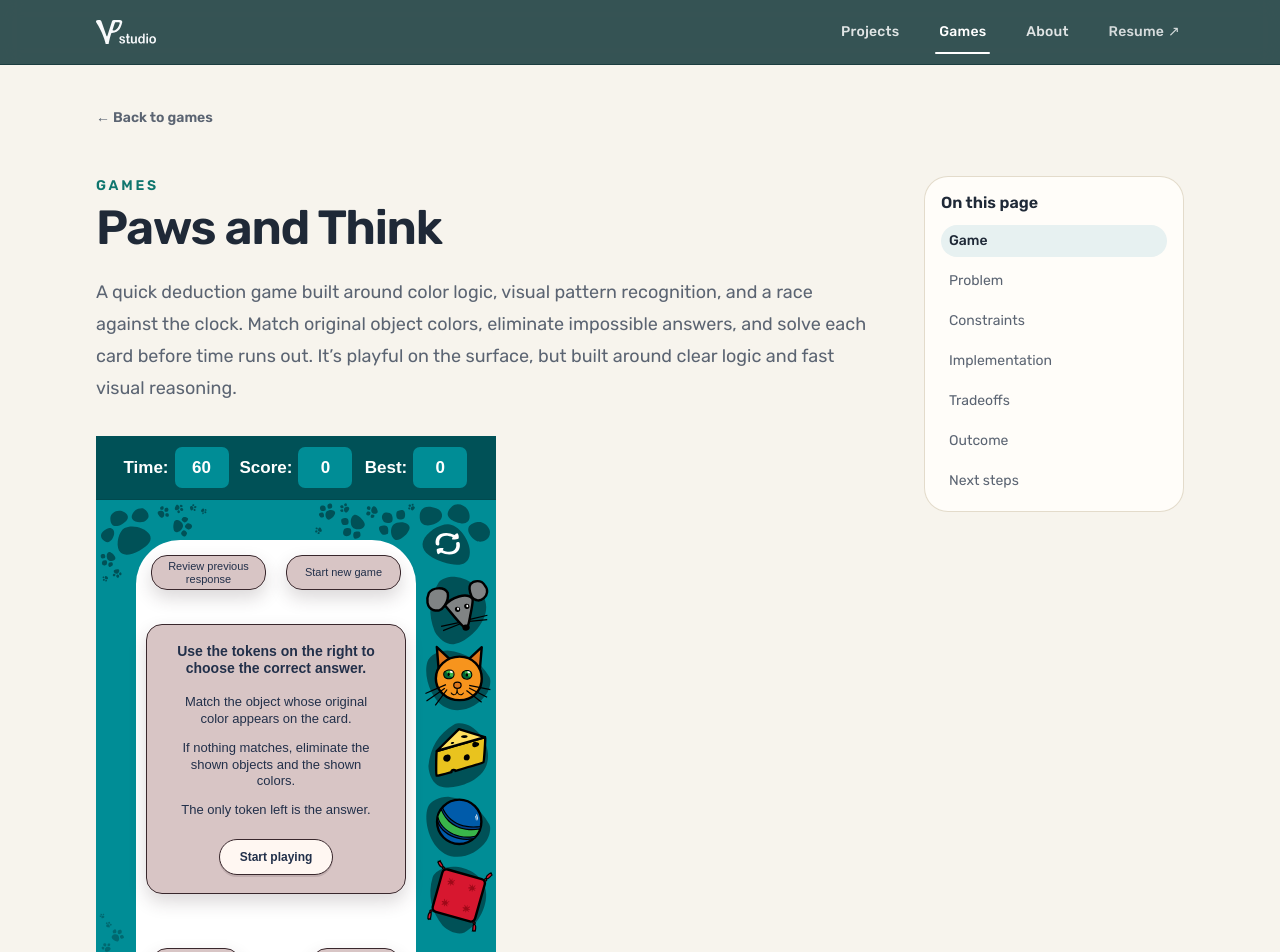
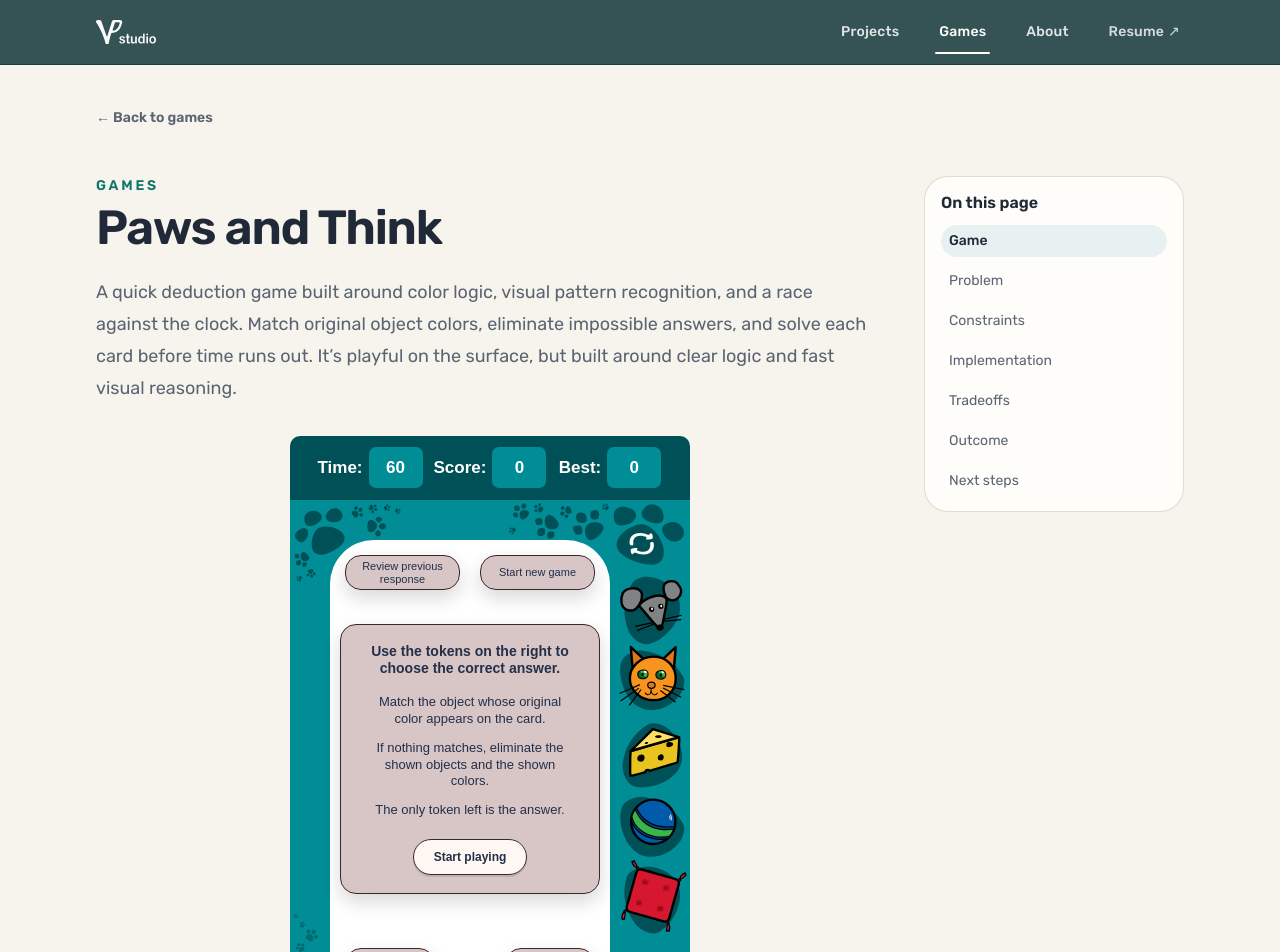
Before and after one commit to baabochka/pogudina-studio, a React (Vite) app: page /games/paws-and-think in a window 1280 px wide. Shown: the top 952 px of the page. Built offline with nearby package versions, Linux system fonts and the light colour scheme.

Commit message:
Polish paws and think board behavior

```diff
--- a/src/features/games/paws_and_think/BoardStatus.tsx
+++ b/src/features/games/paws_and_think/BoardStatus.tsx
@@ -51,7 +51,7 @@ export function BoardStatus({
 }) {
   return (
     <div
-      className="pointer-events-none absolute inset-x-0 top-0 z-30 grid grid-cols-3 items-center px-5"
+      className="pointer-events-none absolute inset-x-0 top-0 z-30 grid grid-cols-3 items-center rounded-t-[10px] px-5"
       style={{
         height: `${SCOREBOARD_RENDER_HEIGHT_PX}px`,
         background: "var(--board-dark-fill)",
--- a/src/features/games/paws_and_think/GameBoardRound.tsx
+++ b/src/features/games/paws_and_think/GameBoardRound.tsx
@@ -63,7 +63,13 @@ function isCompatibleSnapshot(
   snapshot: GameSessionSnapshot | null | undefined,
   expectedCardCount: SessionCardCount,
 ): snapshot is GameSessionSnapshot {
-  return snapshot != null && snapshot.cards.length === expectedCardCount;
+  return (
+    snapshot != null &&
+    snapshot.cards.length === expectedCardCount &&
+    snapshot.validationResult === "idle" &&
+    !snapshot.isCardTransitioning &&
+    snapshot.timeLeft > 0
+  );
 }
 
 const FALLBACK_SINGLE_CARD: ResolvedCard = {
@@ -145,6 +151,7 @@ export function GameBoardRound({
 }: {
   onModeChange?: (mode: GameMode) => void;
 } = {}) {
+  const boardViewportRef = useRef<HTMLDivElement | null>(null);
   const [isCompactBase, setIsCompactBase] = useState(true);
   const [isQuickStartOpen, setIsQuickStartOpen] = useState(true);
   const [displayedRulesCompactMode, setDisplayedRulesCompactMode] =
@@ -182,6 +189,10 @@ export function GameBoardRound({
   const shellSize = isCompactBase
     ? SHELL_SIZES.compact
     : SHELL_SIZES.expanded;
+  const [availableWidth, setAvailableWidth] = useState<number>(shellSize.width);
+  const [viewportWidth, setViewportWidth] = useState<number>(() =>
+    typeof window === "undefined" ? shellSize.width : window.innerWidth,
+  );
   const activeCardCount = isCompactBase ? 1 : expandedCardCount;
   const {
     cards,
@@ -247,6 +258,11 @@ export function GameBoardRound({
     validationResult === "wrong"
       ? activeAnswerCenters[correctAnswer]
       : null;
+  const isHintAnimationActive =
+    validationResult === "wrong" &&
+    (pawTrailSteps.length > 0 || targetHintPosition != null);
+  const isAnswerFeedbackActive =
+    validationResult === "correct" || isHintAnimationActive;
   const targetHintDelay =
     pawTrailSteps.length > 0 ? `${pawTrailSteps.length * 180 + 220}ms` : "0ms";
   const currentReviewCards = previousTurn?.cards ?? [];
@@ -292,7 +308,7 @@ export function GameBoardRound({
   };
 
   const toggleBoardMode = () => {
-    if (isRulesOpen) {
+    if (isRulesOpen || isAnswerFeedbackActive) {
       return;
     }
 
@@ -416,16 +432,77 @@ export function GameBoardRound({
     };
   }, [isRulesOpen]);
 
+  useEffect(() => {
+    const viewportElement = boardViewportRef.current;
+
+    if (!viewportElement || typeof ResizeObserver === "undefined") {
+      return;
+    }
+
+    const updateAvailableWidth = () => {
+      setAvailableWidth(viewportElement.clientWidth);
+    };
+
+    updateAvailableWidth();
+
+    const observer = new ResizeObserver(() => {
+      updateAvailableWidth();
+    });
+
+    observer.observe(viewportElement);
+
+    return () => {
+      observer.disconnect();
+    };
+  }, []);
+
+  useEffect(() => {
+    if (typeof window === "undefined") {
+      return;
+    }
+
+    const updateViewportWidth = () => {
+      setViewportWidth(window.innerWidth);
+    };
+
+    updateViewportWidth();
+    window.addEventListener("resize", updateViewportWidth);
+
+    return () => {
+      window.removeEventListener("resize", updateViewportWidth);
+    };
+  }, []);
+
+  const minScaledWidth = isCompactBase ? 250 : 400;
+  const viewportLimitedWidth = Math.max(minScaledWidth, viewportWidth - 32);
+  const maxRenderableWidth = Math.max(
+    minScaledWidth,
+    Math.min(availableWidth, viewportLimitedWidth),
+  );
+  const boardScale = Math.min(1, maxRenderableWidth / shellSize.width);
+  const scaledBoardWidth = shellSize.width * boardScale;
+  const scaledBoardHeight = shellSize.height * boardScale;
+
   const board = (
+    <div ref={boardViewportRef} className="w-full overflow-visible">
+      <div
+        className="relative mx-auto overflow-visible"
+        style={{
+          width: `${scaledBoardWidth}px`,
+          height: `${scaledBoardHeight}px`,
+        }}
+      >
         <div
           className="relative overflow-visible"
           style={{
             "--board-light-fill": "#008D96",
             "--board-dark-fill": "#005157",
             transition:
-          `width ${MODE_TRANSITION_MS}ms cubic-bezier(0.22,1,0.36,1), height ${MODE_TRANSITION_MS}ms cubic-bezier(0.22,1,0.36,1)`,
+              `width ${MODE_TRANSITION_MS}ms cubic-bezier(0.22,1,0.36,1), height ${MODE_TRANSITION_MS}ms cubic-bezier(0.22,1,0.36,1), transform ${MODE_TRANSITION_MS}ms cubic-bezier(0.22,1,0.36,1)`,
             width: `${shellSize.width}px`,
             height: `${shellSize.height}px`,
+            transform: `scale(${boardScale})`,
+            transformOrigin: "top left",
           } as CSSProperties}
         >
         <div className="BoardBaseLayer absolute inset-0 z-0">
@@ -585,6 +662,10 @@ export function GameBoardRound({
                           key={count}
                           type="button"
                           onClick={() => {
+                            if (isAnswerFeedbackActive) {
+                              return;
+                            }
+
                             const currentCardCount = isCompactBase
                               ? 1
                               : expandedCardCount;
@@ -605,7 +686,11 @@ export function GameBoardRound({
                               restartRound(count);
                             }
                           }}
-                          disabled={isRulesOpen || isPreviousReviewOpen}
+                          disabled={
+                            isRulesOpen ||
+                            isPreviousReviewOpen ||
+                            isAnswerFeedbackActive
+                          }
                           className="inline-flex min-w-[24px] items-center justify-center rounded-[5px] px-1.5 py-1 text-[11px] font-bold leading-none text-white transition-colors duration-150 focus-visible:outline-none focus-visible:ring-2 focus-visible:ring-ring focus-visible:ring-offset-2 focus-visible:ring-offset-background disabled:cursor-default disabled:opacity-80"
                           style={{
                             background: isActive
@@ -1011,7 +1096,7 @@ export function GameBoardRound({
             <button
               type="button"
               onClick={() => {
-                if (isRulesOpen) {
+                if (isRulesOpen || isAnswerFeedbackActive) {
                   return;
                 }
 
@@ -1073,6 +1158,10 @@ export function GameBoardRound({
           <button
             type="button"
               onClick={() => {
+                if (isAnswerFeedbackActive) {
+                  return;
+                }
+
                 setIsRulesOpen((current) => !current);
                 setDisplayedRulesCompactMode(isCompactBase);
                 setRulesPageIndex(0);
@@ -1091,6 +1180,7 @@ export function GameBoardRound({
                 height: "64px",
               }}
               aria-label="Show rules"
+              disabled={isAnswerFeedbackActive}
             />
 
           <button
@@ -1108,7 +1198,10 @@ export function GameBoardRound({
               height: "84px",
             }}
             aria-label="Toggle board size"
+            disabled={isAnswerFeedbackActive}
           />
+        </div>
+        </div>
       </div>
     </div>
   );
--- a/src/features/games/paws_and_think/SimpleBoardBase.tsx
+++ b/src/features/games/paws_and_think/SimpleBoardBase.tsx
@@ -23,7 +23,7 @@ export function SimpleBoardBase({
       />
 
       <div
-        className="absolute inset-x-0 bottom-0 z-0"
+        className="absolute inset-x-0 bottom-0 z-0 rounded-b-[10px]"
         style={{
           top: `${SCOREBOARD_RENDER_HEIGHT_PX}px`,
           background: "var(--board-light-fill)",
```
Also changed, not shown: src/features/games/paws_and_think/assets/pillow_mouse.svg. Lines whose indentation alone changed are shown as unchanged.
